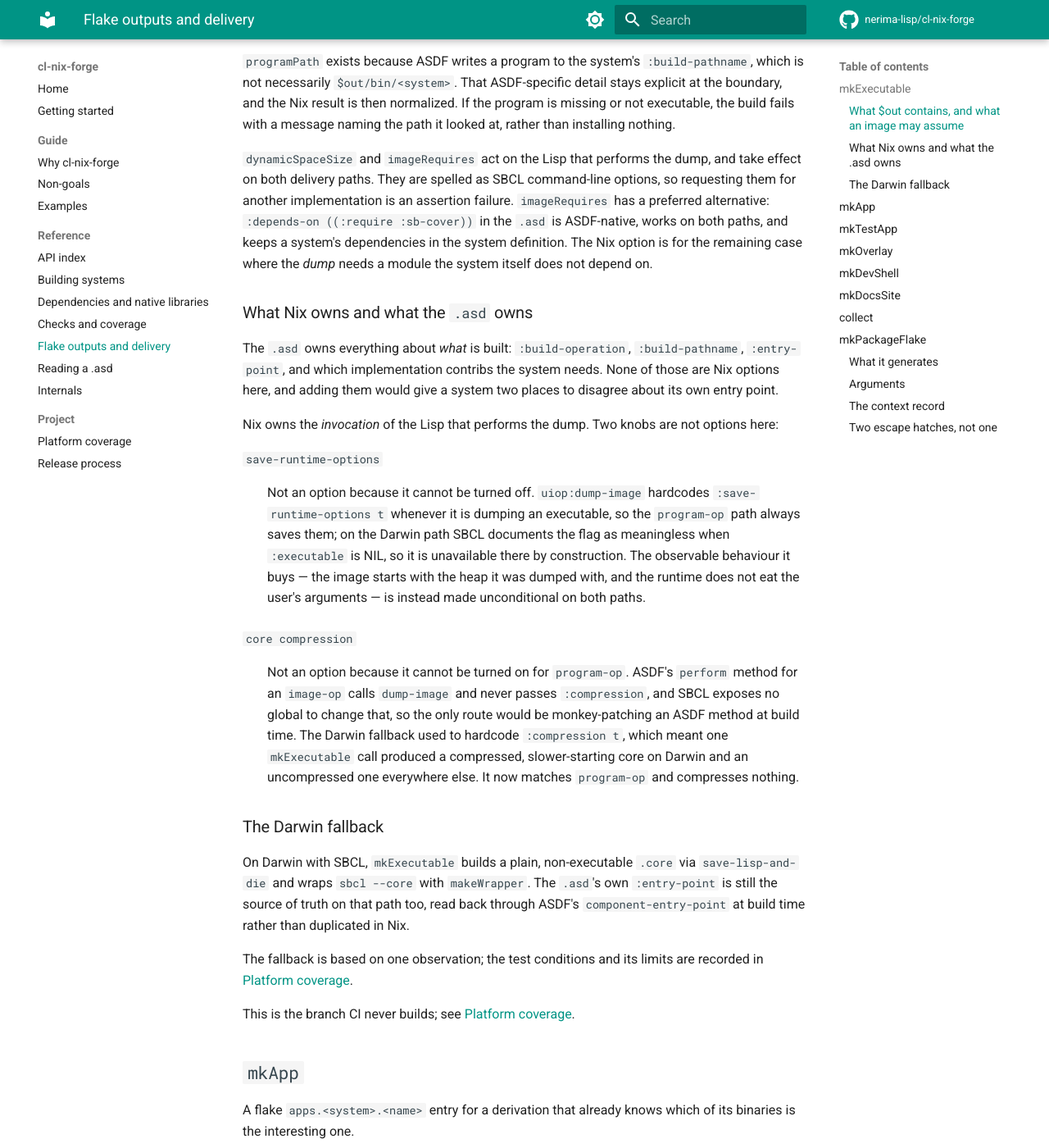
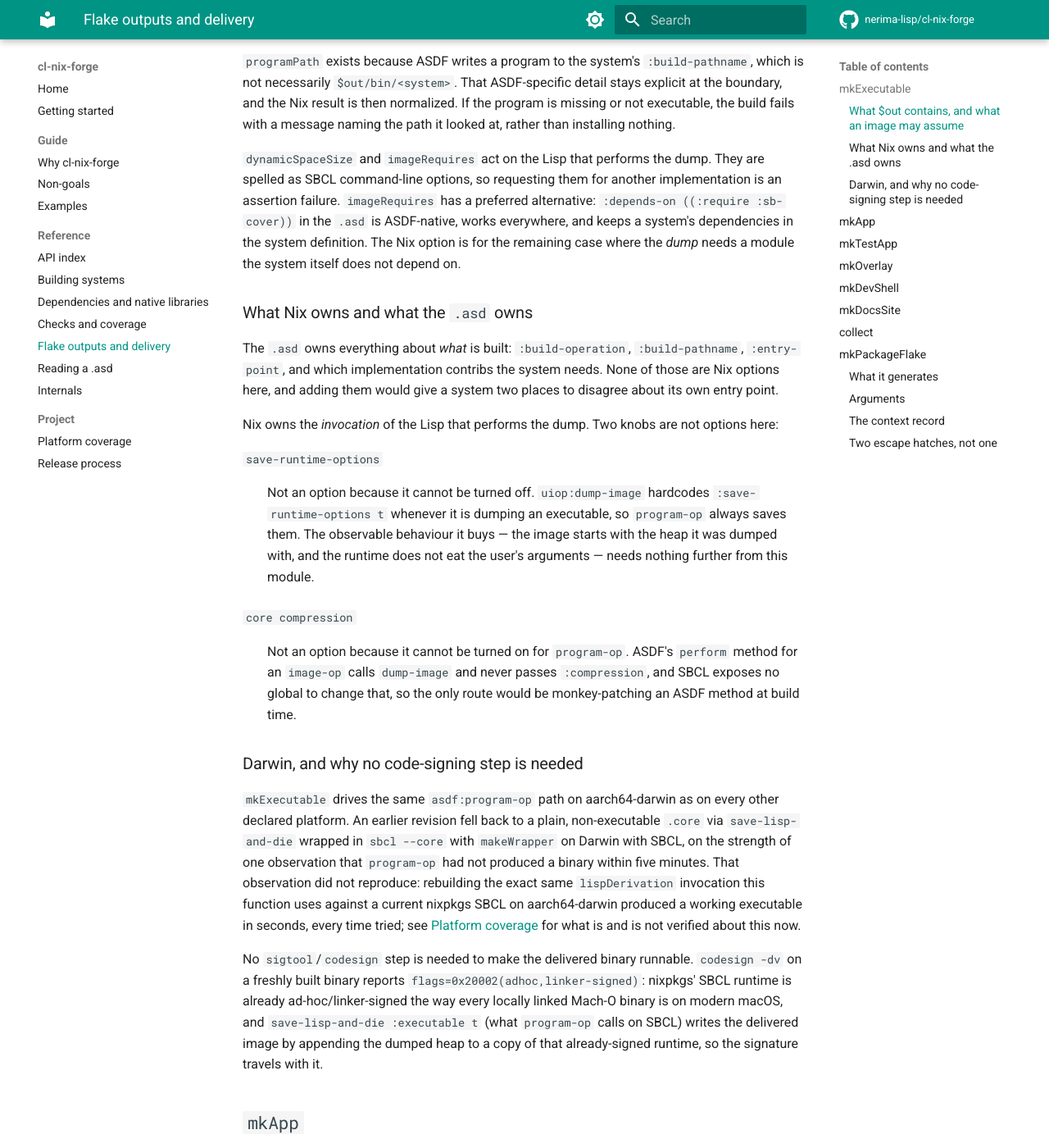
Before and after one commit to nerima-lisp/cl-nix-forge, an MkDocs documentation site: the page built from docs/src/reference/outputs.md, in a window 1280 px wide and 1400 px high, scrolled down 2377 px. Shown: the whole window at 82% size. Built offline with MkDocs 1.6.1 and Material for MkDocs 9.7.7, drawn with Linux system fonts in a browser that asks for light colours; comment, search, counter and statistics services are not loaded; some of the changed text lies outside the part shown.

Commit message:
feat(nix): deliver a real executable on Darwin through program-op
The Darwin branch dumped a bare .core and wrapped sbcl --core because
program-op was once observed not to produce a binary there. Rebuilding
cl-sl with the same SBCL 2.6.6 on aarch64-darwin produced an ad-hoc
signed Mach-O executable, so every platform now takes the program-op
path. The program is moved to $out/bin unwrapped unless native libraries
need wrapper arguments, so $out/bin/<pname> is the executable itself.

````diff
--- a/docs/src/guide/non-goals.md
+++ b/docs/src/guide/non-goals.md
@@ -44,5 +44,5 @@ Two related omissions are documented with the functions they belong to:
 - [`mkCoverageReport`](../reference/checks.md#mkcoveragereport) has no
   minimum-coverage threshold, and no option to add one.
 - [`mkExecutable`](../reference/outputs.md#mkexecutable) exposes neither
-  `save-runtime-options` nor core compression, because neither could be
-  honoured on the `program-op` path.
+  `save-runtime-options` nor core compression, because neither can be
+  honoured on the `program-op` delivery path it drives on every platform.
--- a/docs/src/reference/outputs.md
+++ b/docs/src/reference/outputs.md
@@ -13,7 +13,8 @@ about to call.
 
 ## `mkExecutable`
 
-Deliver a standalone binary via `asdf:program-op`.
+Deliver a standalone binary via `asdf:program-op` — one code path on every
+declared platform, including aarch64-darwin with SBCL.
 
 ```nix
 packages.${system}.my-cli = cl.mkExecutable {
@@ -32,7 +33,7 @@ packages.${system}.my-cli = cl.mkExecutable {
 | Argument | Default | Effect |
 |---|---|---|
 | `args` | required | The exact attrset you would pass to `lispDerivation`, **without** `lispBuildOp` — this function sets it |
-| `buildOperation` | `"asdf:operate 'asdf:program-op"` | Only used on the non-Darwin-SBCL path |
+| `buildOperation` | `"asdf:operate 'asdf:program-op"` | The ASDF operation class invoked via `asdf:operate` |
 | `programPath` | `null` | Where ASDF actually wrote the program, if not the system name |
 | `dynamicSpaceSize` | `null` | Megabytes of SBCL dynamic space |
 | `imageRequires` | `[ ]` | Implementation modules to `(require ...)` before the image is dumped |
@@ -64,7 +65,12 @@ source directory, and died with `Failed to find the TRUENAME of
 its own systems. Both sides were individually correct and disagreed silently.
 
 `$out` always contains `$out/bin/<pname>` — the entry point, and
-`meta.mainProgram`.
+`meta.mainProgram`. It is the real executable `program-op` produced, unless
+the delivery has native libraries to resolve at run time, in which case it is
+a thin `makeWrapper` shim around that executable (see
+[Dependencies and native libraries](dependencies.md#nativelibrarywrapperargs)):
+baking a search path into `DYLD_LIBRARY_PATH`/`LD_LIBRARY_PATH` has no
+representation inside the binary itself.
 
 With `installSource = true` it also contains:
 
@@ -82,18 +88,12 @@ while their dependencies' are not fail at the same place, one
 
 A delivered image may therefore assume that `share/common-lisp/source/` exists
 under the installation prefix of the file it is running out of — the parent of
-the directory holding `sb-ext:*runtime-pathname*` on the `program-op` path, and
-of the one holding `sb-ext:*core-pathname*` on the Darwin fallback — and
-nothing more. Both anchors are covered: on the Darwin fallback the
-running image is a bare `.core` inside an intermediate derivation, so a tree
-installed only into `$out` would sit somewhere that image cannot name. That
-derivation gets the real tree and `$out` gets a symlink to it, which makes the
-two views the same directory rather than two copies that can drift.
+the directory holding `sb-ext:*runtime-pathname*` — and nothing more.
 
-What is **not** promised: on the `program-op` path `$out` also holds the whole
-built tree at its root, because that is where ASDF wrote the program and the
-delivery copies the derivation wholesale. That is an artifact, not an
-interface — the Darwin fallback has no such thing.
+What is **not** promised: `$out` also holds the whole built tree at its root,
+because that is where ASDF wrote the program and the delivery copies the
+derivation wholesale. That is an artifact, not an interface —
+`share/common-lisp/source/` is the only source layout to build on.
 
 `installSource` defaults to false because it puts the source tree and its whole
 dependency closure into the delivered runtime closure, which a binary that
@@ -106,13 +106,12 @@ then normalized. If the program is missing or not executable, the build fails
 with a message naming the path it looked at, rather than installing nothing.
 
 `dynamicSpaceSize` and `imageRequires` act on the Lisp that performs the
-dump, and take effect on both delivery paths. They are spelled as SBCL
-command-line options, so requesting them for another implementation is an
-assertion failure. `imageRequires` has a preferred alternative:
-`:depends-on ((:require :sb-cover))` in the `.asd` is ASDF-native, works on
-both paths, and keeps a system's dependencies in the system definition. The
-Nix option is for the remaining case where the *dump* needs a module the
-system itself does not depend on.
+dump. They are spelled as SBCL command-line options, so requesting them for
+another implementation is an assertion failure. `imageRequires` has a
+preferred alternative: `:depends-on ((:require :sb-cover))` in the `.asd` is
+ASDF-native, works everywhere, and keeps a system's dependencies in the
+system definition. The Nix option is for the remaining case where the *dump*
+needs a module the system itself does not depend on.
 
 ### What Nix owns and what the `.asd` owns
 
@@ -127,36 +126,38 @@ options here:
 `save-runtime-options`
 
 : Not an option because it cannot be turned off. `uiop:dump-image` hardcodes
-`:save-runtime-options t` whenever it is dumping an executable, so the
-`program-op` path always saves them; on the Darwin path SBCL documents the
-flag as meaningless when `:executable` is NIL, so it is unavailable there by
-construction. The observable behaviour it buys — the image starts with the
-heap it was dumped with, and the runtime does not eat the user's arguments —
-is instead made unconditional on both paths.
+`:save-runtime-options t` whenever it is dumping an executable, so
+`program-op` always saves them. The observable behaviour it buys — the
+image starts with the heap it was dumped with, and the runtime does not eat
+the user's arguments — needs nothing further from this module.
 
 `core compression`
 
 : Not an option because it cannot be turned on for `program-op`. ASDF's
 `perform` method for an `image-op` calls `dump-image` and never passes
 `:compression`, and SBCL exposes no global to change that, so the only route
-would be monkey-patching an ASDF method at build time. The Darwin fallback
-used to hardcode `:compression t`, which meant one `mkExecutable` call
-produced a compressed, slower-starting core on Darwin and an uncompressed one
-everywhere else. It now matches `program-op` and compresses nothing.
+would be monkey-patching an ASDF method at build time.
 
-### The Darwin fallback
+### Darwin, and why no code-signing step is needed
 
-On Darwin with SBCL, `mkExecutable` builds a plain, non-executable `.core`
-via `save-lisp-and-die` and wraps `sbcl --core` with `makeWrapper`. The
-`.asd`'s own `:entry-point` is still the source of truth on that path too,
-read back through ASDF's `component-entry-point` at build time rather than
-duplicated in Nix.
+`mkExecutable` drives the same `asdf:program-op` path on aarch64-darwin as on
+every other declared platform. An earlier revision fell back to a plain,
+non-executable `.core` via `save-lisp-and-die` wrapped in `sbcl --core` with
+`makeWrapper` on Darwin with SBCL, on the strength of one observation that
+`program-op` had not produced a binary within five minutes. That observation
+did not reproduce: rebuilding the exact same `lispDerivation` invocation this
+function uses against a current nixpkgs SBCL on aarch64-darwin produced a
+working executable in seconds, every time tried; see
+[Platform coverage](../project/platform-coverage.md) for what is and is not
+verified about this now.
 
-The fallback is based on one observation; the test conditions and its limits
-are recorded in [Platform coverage](../project/platform-coverage.md).
-
-This is the branch CI never builds; see
-[Platform coverage](../project/platform-coverage.md).
+No `sigtool`/`codesign` step is needed to make the delivered binary runnable.
+`codesign -dv` on a freshly built binary reports
+`flags=0x20002(adhoc,linker-signed)`: nixpkgs' SBCL runtime is already
+ad-hoc/linker-signed the way every locally linked Mach-O binary is on modern
+macOS, and `save-lisp-and-die :executable t` (what `program-op` calls on
+SBCL) writes the delivered image by appending the dumped heap to a copy of
+that already-signed runtime, so the signature travels with it.
 
 ## `mkApp`
 
````
Also changed, not shown: docs/src/guide/why.md (+10 -10 lines), docs/src/project/platform-coverage.md (+28 -18 lines), 6 other files.
